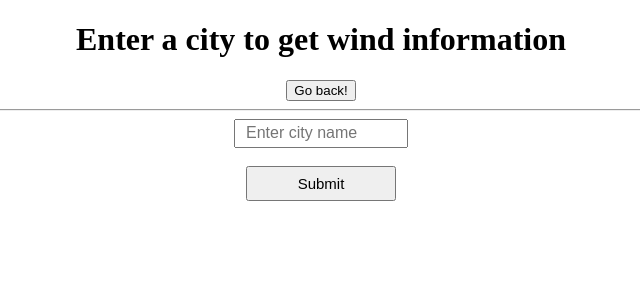
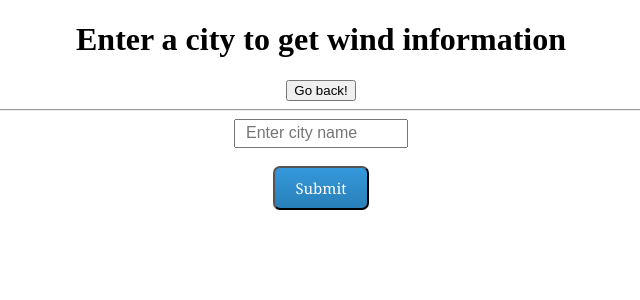
Before and after one commit to DawnSovereign/Weather-disaster-Info, a Flask app: page /wind in a window 1280 px wide. Shown: the top 300 px of the page, without its empty margins (319-959 px from the left). Run offline with Flask 3, Linux system fonts and the light colour scheme; some libraries are stand-ins or nearby versions.

Commit message:
added css

```diff
--- a/static/wind_styles.css
+++ b/static/wind_styles.css
@@ -19,14 +19,6 @@ form input[type="text"] {
     padding: 5px 10px;
 }
 
-form input[type="submit"] {
-    width: 150px;
-    height: 35px;
-    font-size: 15px;
-    padding: 5px 10px;
-    cursor: pointer;
-}
-
 #windCity {
     text-align: left;
 }
@@ -37,3 +29,30 @@ form input[type="submit"] {
     margin-right: auto;
     width: 100px;
 }
+
+.btn {
+    background: #3498db;
+    background-image: -webkit-linear-gradient(top, #3498db, #2980b9);
+    background-image: -moz-linear-gradient(top, #3498db, #2980b9);
+    background-image: -ms-linear-gradient(top, #3498db, #2980b9);
+    background-image: -o-linear-gradient(top, #3498db, #2980b9);
+    background-image: linear-gradient(to bottom, #3498db, #2980b9);
+    -webkit-border-radius: 7;
+    -moz-border-radius: 7;
+    border-radius: 7px;
+    font-family: Georgia;
+    color: #ffffff;
+    font-size: 15px;
+    padding: 10px 20px 10px 20px;
+    text-decoration: none;
+  }
+
+  .btn:hover {
+    background: #3cb0fd;
+    background-image: -webkit-linear-gradient(top, #3cb0fd, #3498db);
+    background-image: -moz-linear-gradient(top, #3cb0fd, #3498db);
+    background-image: -ms-linear-gradient(top, #3cb0fd, #3498db);
+    background-image: -o-linear-gradient(top, #3cb0fd, #3498db);
+    background-image: linear-gradient(to bottom, #3cb0fd, #3498db);
+    text-decoration: none;
+  }
--- a/templates/wind.html
+++ b/templates/wind.html
@@ -19,7 +19,7 @@
         <form method="POST">
             <input type="text" name="city" placeholder="Enter city name" required>
             <br>
-            <input type="submit" value="Submit">
+            <button id="restartBtn" type="submit" class="btn">Submit</button>
         </form>
     </div>
 </body>
```
Also changed, not shown: app.py (line endings or trailing spaces).
